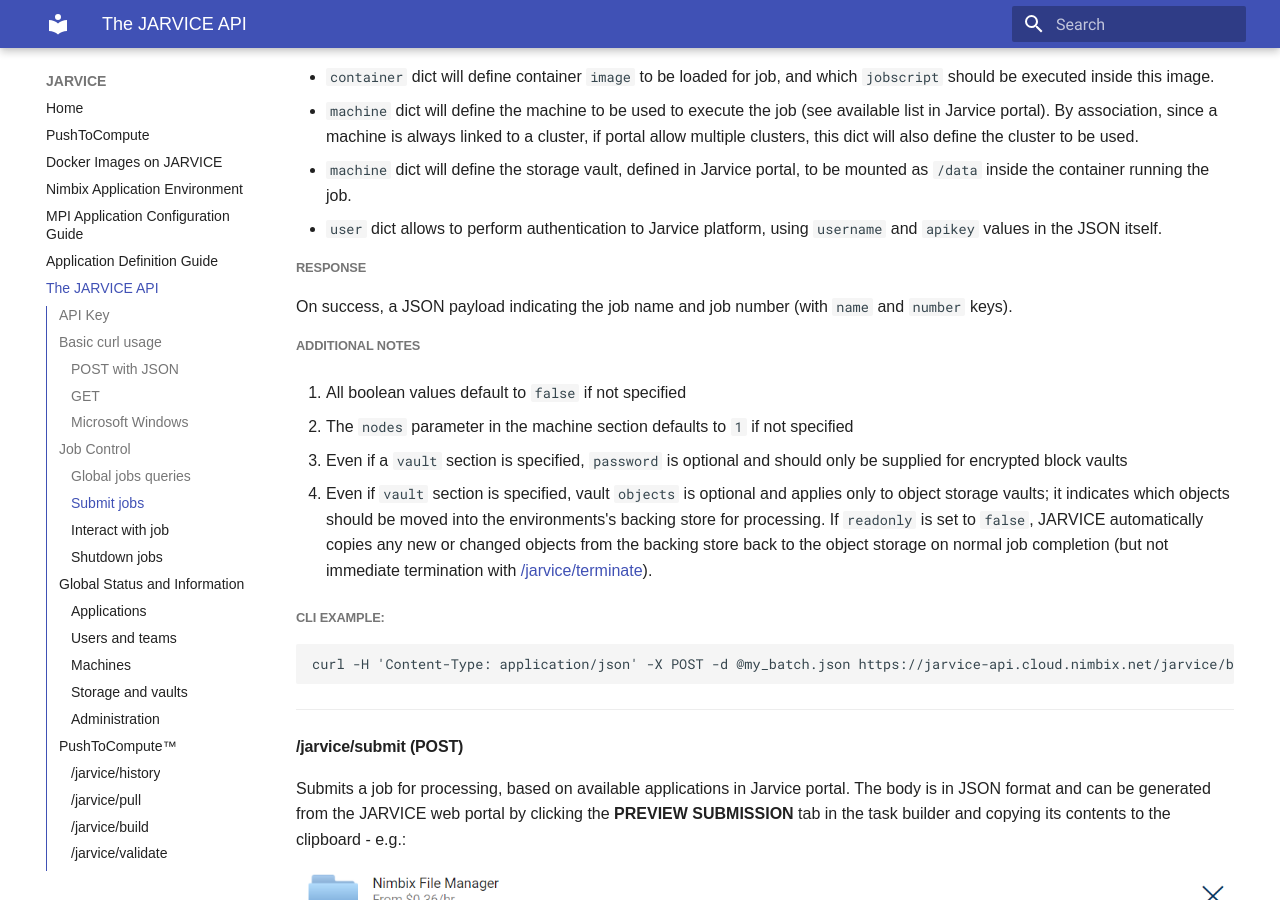
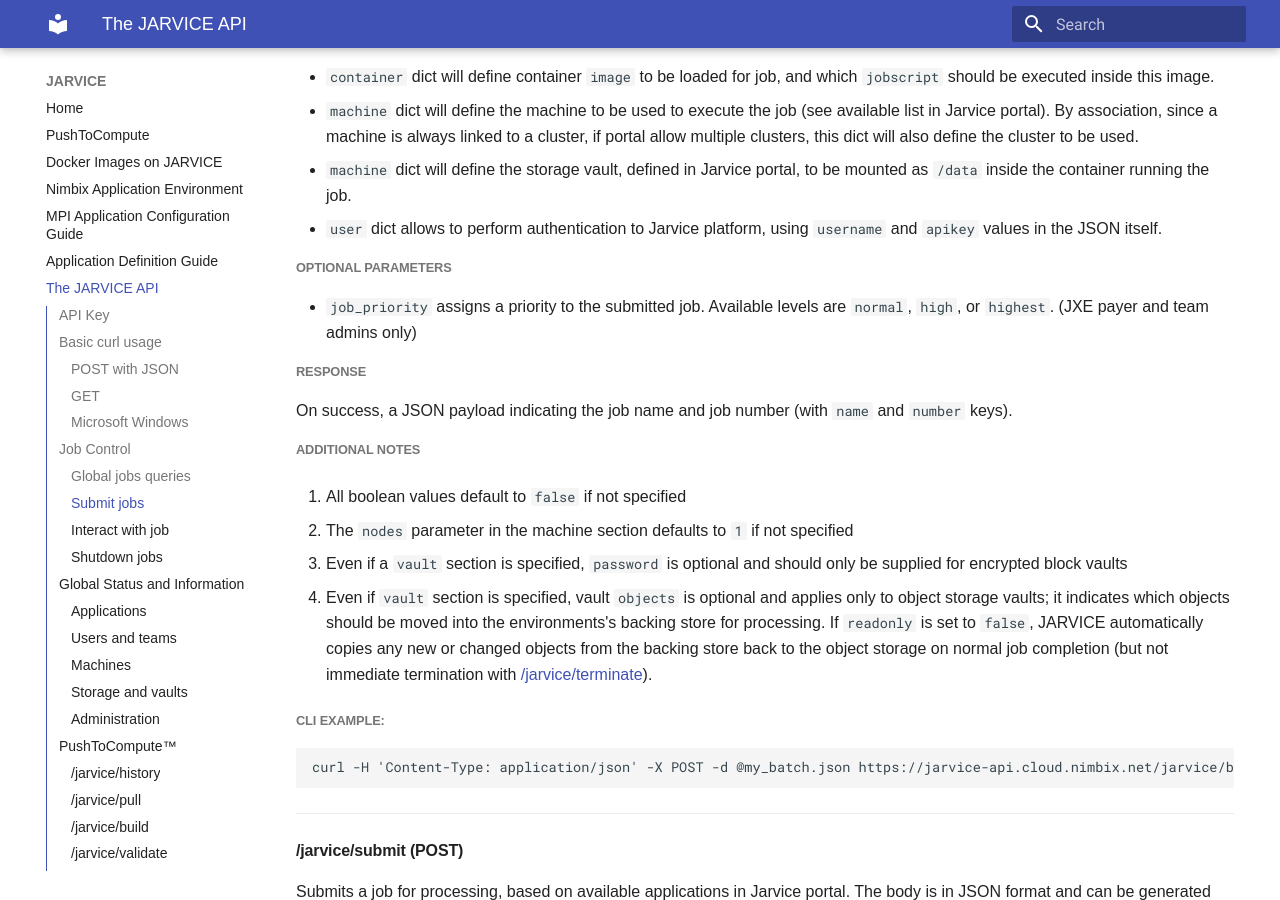
Before and after one commit to nimbix/jardoc, an MkDocs documentation site: the page built from docs/api.md, in a window 1280 px wide and 900 px high, scrolled down 3917 px. Built offline with MkDocs 1.6.1 and Material for MkDocs 9.7.7, drawn with Linux system fonts in a browser that asks for light colours.

Commit message:
add 'job_priority' description
Signed-off-by: Kenneth Hill <ken.hill@nimbix.net>

```diff
--- a/docs/api.md
+++ b/docs/api.md
@@ -159,6 +159,9 @@
 * `machine` dict will define the machine to be used to execute the job (see available list in Jarvice portal). By association, since a machine is always linked to a cluster, if portal allow multiple clusters, this dict will also define the cluster to be used.
 * `machine` dict will define the storage vault, defined in Jarvice portal, to be mounted as `/data` inside the container running the job.
 * `user` dict allows to perform authentication to Jarvice platform, using `username` and `apikey` values in the JSON itself.
+
+##### Optional Parameters
+* `job_priority` assigns a priority to the submitted job. Available levels are `normal`, `high`, or `highest`. (JXE payer and team admins only)
 
 ##### Response
 
```
